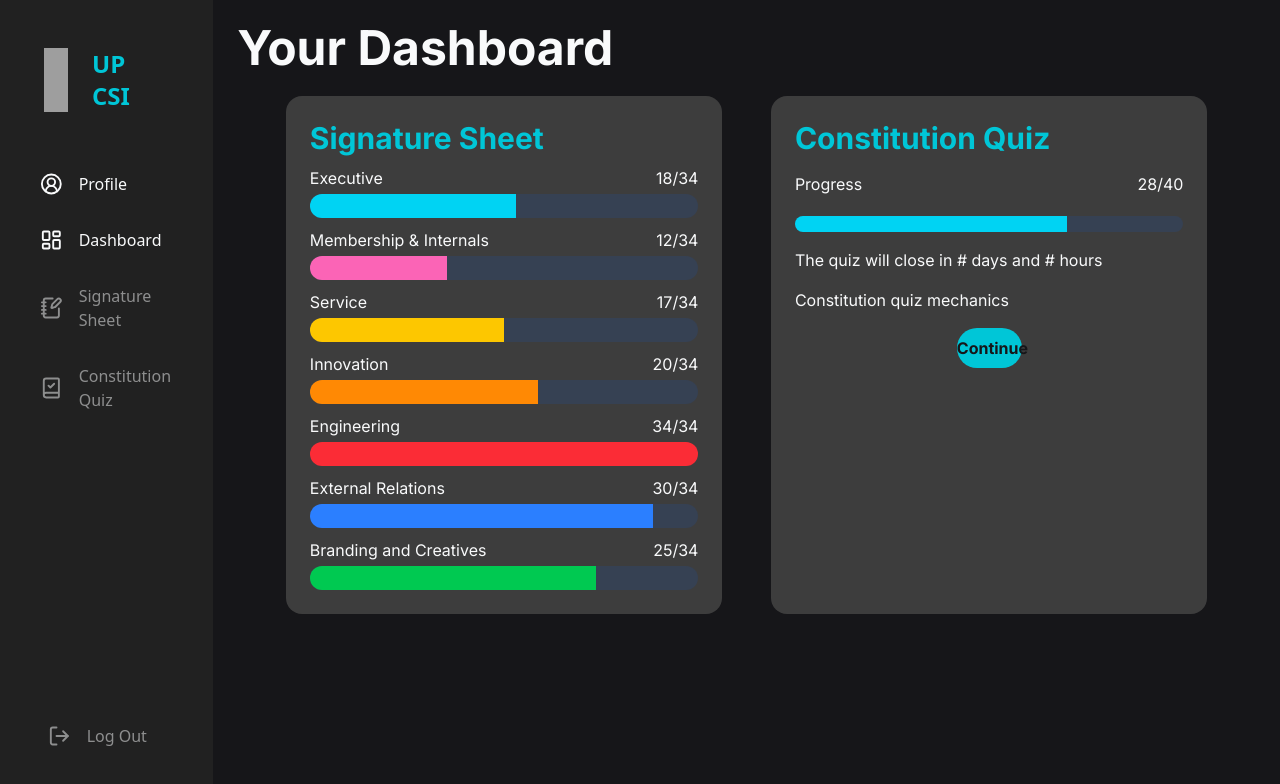
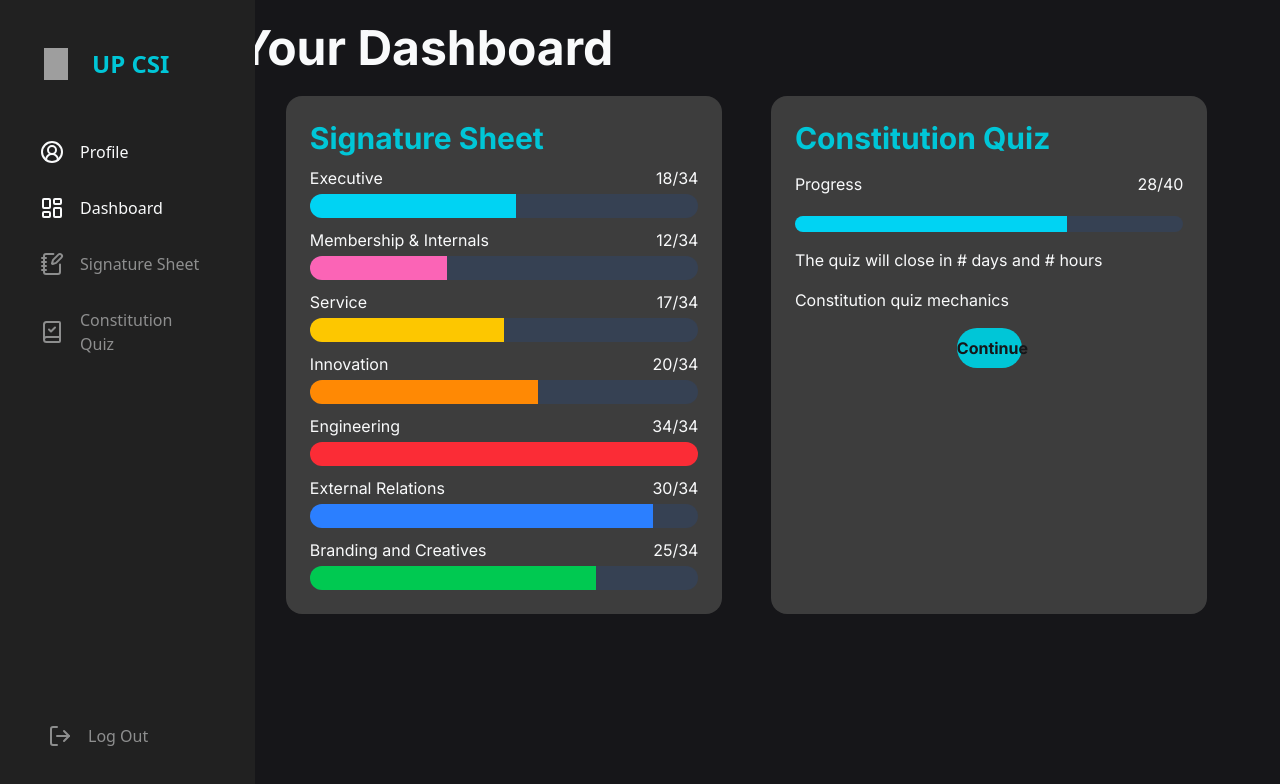
Before and after one commit to westerny1/up-csi-app, a SvelteKit app: page / in a window 1280 px wide. Shown: the top 784 px of the page. Built offline with nearby package versions, Linux system fonts and the light colour scheme; grey boxes are pictures that could not be loaded.

Commit message:
fix(NavBar): make NavBar fixed position

```diff
--- a/src/routes/NavBar.svelte
+++ b/src/routes/NavBar.svelte
@@ -7,7 +7,7 @@
     const icon_class = 'h-6 w-6';
 </script>
 
-<div class="bg-csi-black h-screen flex-initial pt-8 pr-8 pl-7">
+<div class="bg-csi-black h-screen flex-initial pt-8 pr-8 pl-7 fixed">
     <div class="relative h-full">
         <div class="mb-8 flex w-full p-4">
             <img src={CSI_Logo} alt="UP CSI Logo" class="mr-6 w-6" />
```
